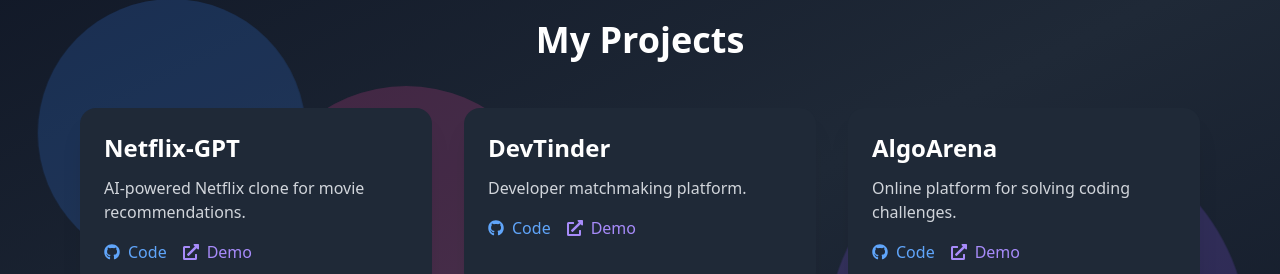
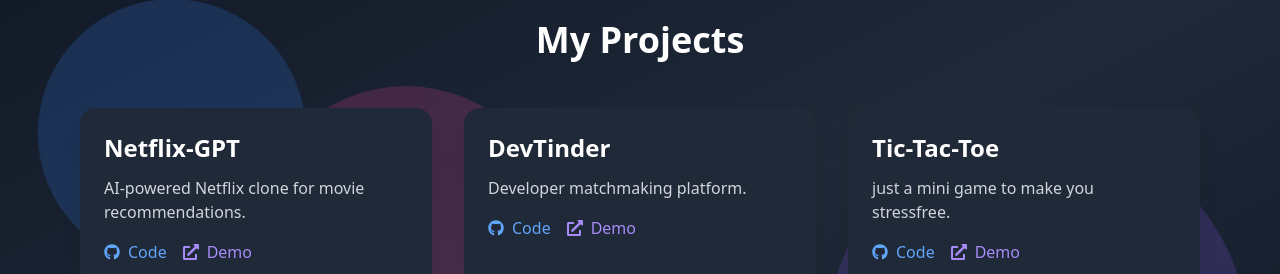
Before and after one commit to shivam-work74/Portfolio, a React (Create React App) app: page / in a window 1280 px wide. Shown: the part 1660-1934 px from the top of the page. Built offline with nearby package versions, Linux system fonts and the light colour scheme.

Commit message:
Update Projects and Tailwind config

```diff
--- a/src/components/Projects.js
+++ b/src/components/Projects.js
@@ -15,10 +15,10 @@
     demo: "https://shivam-devtinder.vercel.app",
   },
   {
-    title: "AlgoArena",
-    description: "Online platform for solving coding challenges.",
-    github: "https://github.com/shivam-work74/AlgoArena",
-    demo: "https://shivam-algoarena.vercel.app",
+    title: "Tic-Tac-Toe",
+    description: "just a mini game to make you stressfree.",
+    github: "https://github.com/shivam-work74/Tic_Tac_Toe.git",
+    demo: "https://tic-tac-dwr560aso-shivam-s-projects-6c11e3bb.vercel.app",
   },
   {
     title: "EduDev",
@@ -36,7 +36,7 @@
     title: "Profile Viewer",
     description: "GitHub profile search and viewer app.",
     github: "https://github.com/shivam-work74/Profile-Viewer",
-    demo: "https://shivam-profileviewer.vercel.app",
+    demo: "https://githubprofile-viewer-ou0shu4sf-shivam-s-projects-6c11e3bb.vercel.app",
   },
 ];
 
--- a/tailwind.config.js
+++ b/tailwind.config.js
@@ -1,9 +1,12 @@
+
+/** @type {import('tailwindcss').Config} */
 module.exports = {
-  purge: [],
-  darkMode: false, // or 'media' or 'class'
+  content: [
+    "./src/**/*.{js,jsx,ts,tsx}",
+    "./public/index.html",
+  ],
   theme: {
     extend: {},
   },
-  variants: {},
   plugins: [],
-}
+};
```
